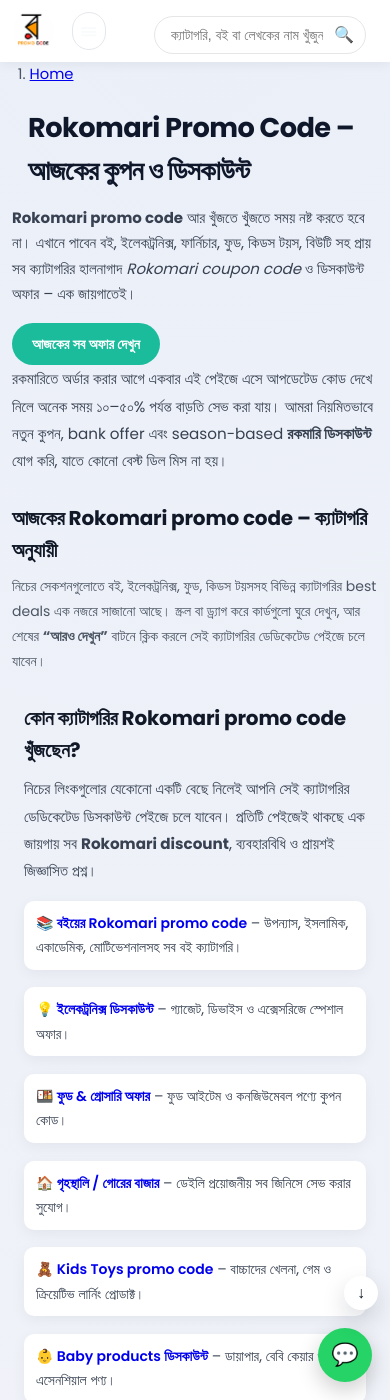
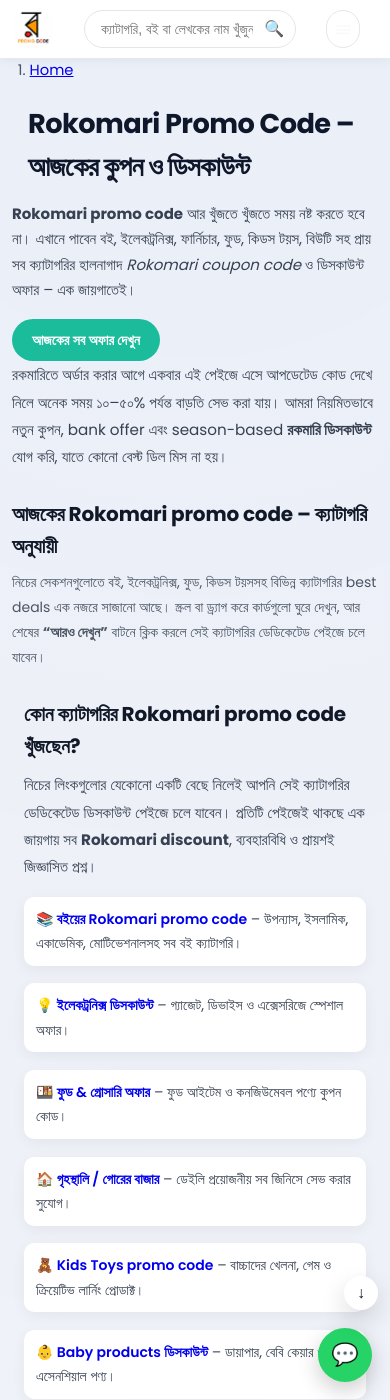
Before and after one commit to RokomariPromoCode/rokomaripromocode.github.io, a Jekyll site: the page built from index.md, in a window 390 px wide and 1400 px high. Built offline with Jekyll 4.4.1, drawn with Linux system fonts in a browser that asks for light colours.

Commit message:
Update styles.css

```diff
--- a/assets/styles.css
+++ b/assets/styles.css
@@ -1466,20 +1466,48 @@
    ============================================================ */
 @media (max-width: 900px) {
   .header-container {
-      align-items: center;
-    justify-content: space-between;  /* keep both ends */
+    align-items: center;
+    justify-content: space-between;
+  }
+
+  /* order the children in the row */
+  .header-logo {
+    flex: 0 0 auto;
+    order: 0;
   }
 
   .header-search-wrapper {
     flex: 1 1 auto;
-    order: 2;
-    margin: 8px 0 0;
+    order: 1;                 /* search in the middle */
+    margin: 0 8px 0 12px;
   }
 
   .modern-header nav {
-    margin-left: auto;
-  }
-
+    order: 3;                 /* nav wrapper last (overlay menu) */
+    margin-left: 0;
+  }
+
+  .hamburger {
+    order: 2;                 /* icon after search */
+    display: inline-flex;
+    align-items: center;
+    justify-content: center;
+    border-radius: 999px;
+    border: 1px solid #e5e7eb;
+    background: #ffffff;
+    width: 38px;
+    height: 38px;
+    font-size: 22px;
+    margin-left: 0 !important; /* override previous auto */
+  }
+
+  .hamburger.is-open {
+    background: #111827;
+    color: #f9fafb;
+    border-color: #111827;
+  }
+
+  /* keep your dropdown menu styles below as they are */
   .menu-links {
     position: absolute;
     top: 100%;
@@ -1496,6 +1524,27 @@
     display: none;
     z-index: 1100;
   }
+
+  .menu-links.active {
+    display: flex;
+  }
+
+  .menu-links {
+    position: absolute;
+    top: 100%;
+    right: 16px;
+    left: 16px;
+    margin-top: 10px;
+    padding: 10px 12px;
+    flex-direction: column;
+    gap: 4px;
+    background: #ffffff;
+    border-radius: 16px;
+    box-shadow: 0 18px 40px rgba(15, 23, 42, 0.18);
+    border: 1px solid rgba(148, 163, 184, 0.35);
+    display: none;
+    z-index: 1100;
+  }
   .header-logo {
     flex: 0 0 auto;                  /* prevent logo from stretching */
   }
@@ -1519,19 +1568,6 @@
     background: #f3f4f6;
   }
 
-  .hamburger {
-    display: inline-flex;
-    align-items: center;
-    justify-content: center;
-    border-radius: 999px;
-    border: 1px solid #e5e7eb;
-    background: #ffffff;
-    width: 38px;
-    height: 38px;
-    font-size: 22px;
-     margin-left: auto;
-  }
-
   .hamburger.is-open {
     background: #111827;
     color: #f9fafb;
```
